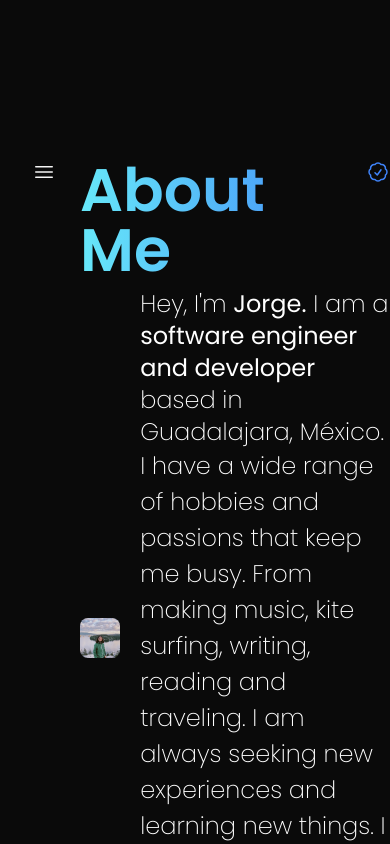
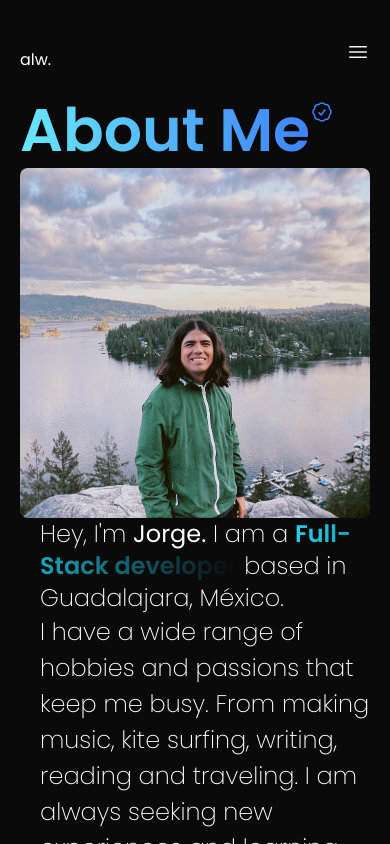
Before and after one commit to jad-delgadillo/portfolio-023, a Next.js app: page /about in a window 390 px wide. Shown: the top 844 px of the page. Built offline with nearby package versions, Linux system fonts and the light colour scheme.

Commit message:
for mobile 0.1

```diff
--- a/app/about/page.tsx
+++ b/app/about/page.tsx
@@ -26,8 +26,8 @@ export default function AboutPage() {
           </svg>
         </div>
       </div>
-      <div className="flex items-center justify-center ">
-        <div className="z-10">
+      <div className="flex md:flex md:flex-row flex-col items-center justify-center ">
+        <div className="">
           <Image
             priority
             src={aboutPic}
@@ -40,8 +40,10 @@ export default function AboutPage() {
         <div className="max-w-md ml-5 text-2xl font-extralight">
           <p className="">
             Hey, I&#39;m <b>Jorge.</b> I am a{" "}
-            <b>software engineer and developer </b> based in Guadalajara,
-            México.
+            <span className="bg-gradient-to-r from-cyan-400 to-blue-400 bg-clip-text font-semibold text-transparent">
+              Full-Stack developer
+            </span>{" "}
+            based in Guadalajara, México.
           </p>
           <p className="leading-normal ">
             I have a wide range of hobbies and passions that keep me busy. From
--- a/app/layout.tsx
+++ b/app/layout.tsx
@@ -33,8 +33,11 @@ export default function RootLayout({
           rel="stylesheet"
         />
       </Head>
-      <body className="min-h-screen max-w-5xl m-auto pt-40 flex">
-        <NavBar />
+      <body className="min-h-screen max-w-5xl m-auto md:pt-40 pt-0 md:flex md:flex-row flex-col p-5 md:p-0">
+        <div className="flex flex-row py-5 md:items-start items-center justify-between">
+          <div className="md:hidden">alw.</div>
+          <NavBar />
+        </div>
         <main className="text-normal">
           {/* <Figures /> */}
           {children}
--- a/components/NavBar.tsx
+++ b/components/NavBar.tsx
@@ -13,7 +13,7 @@ export const NavBar = () => {
     <Popover className="">
       <Popover.Overlay className="fixed inset-0 backdrop-blur-sm" />
 
-      <div className=" mb-4 flex flex-col px-6 md:px-0">
+      <div className=" mb-4 flex flex-col  md:px-0">
         <div className="-my-2 -mr-2 md:hidden">
           <Popover.Button className="inline-flex items-center justify-center rounded-md bg-transparent p-2 text-neutral-100 hover:text-neutral-200 focus:outline-none   ">
             <span className="sr-only">Open menu</span>
@@ -93,7 +93,7 @@ export const NavBar = () => {
       >
         <Popover.Panel
           focus
-          className="absolute inset-x-0 top-0 origin-top-right transform p-2 transition md:hidden"
+          className="absolute inset-x-0 z-20 top-0 origin-top-right transform p-2 transition md:hidden"
         >
           {({ close }) => (
             <div className="divide-y-2 divide-neutral-50 rounded-lg bg-white shadow-lg ring-1 ring-black ring-opacity-5">
@@ -101,12 +101,9 @@ export const NavBar = () => {
                 <div className="flex items-center justify-between">
                   <div>
                     <Link href="/">
-                      <Image
-                        src="/dark-logo.png"
-                        alt=""
-                        width={35}
-                        height={35}
-                      />
+                      <h1 className="font-semibold text-2xl text-black">
+                        alw.
+                      </h1>
                     </Link>
                   </div>
                   <div className="-mr-2">
```
